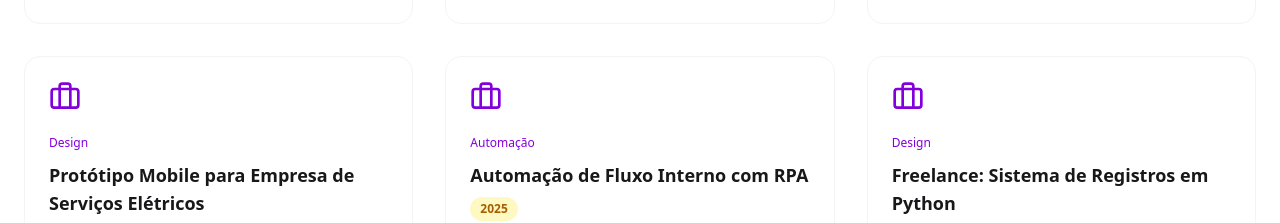
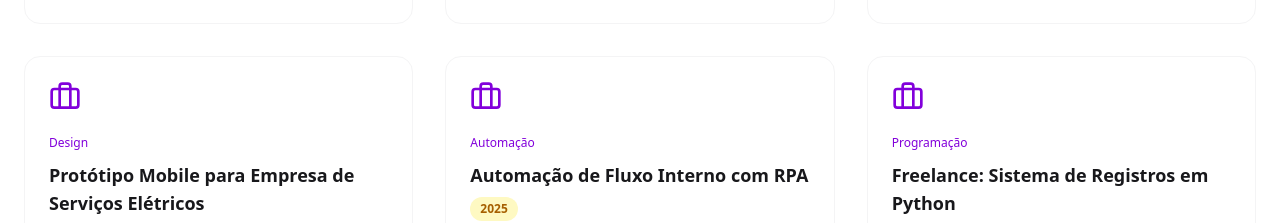
Before and after one commit to RuyLuques/ruyluques, a Next.js app: page / in a window 1280 px wide. Shown: the part 2660-2883 px from the top of the page. Built offline with nearby package versions, Linux system fonts and the light colour scheme.

Commit message:
troca do tipo de filtro

```diff
--- a/app/data/projects.ts
+++ b/app/data/projects.ts
@@ -126,7 +126,7 @@ export const projects: Project[] = [
   },
   {
     title: "Freelance: Sistema de Registros em Python",
-    type: "Design",
+    type: "Programação",
     description:
       "Desenvolvi um pequeno sistema para um cliente que realizava de 200 a 400 registros...",
     tags: ["Python", "Freelance", "Backend", "XML"],
```
